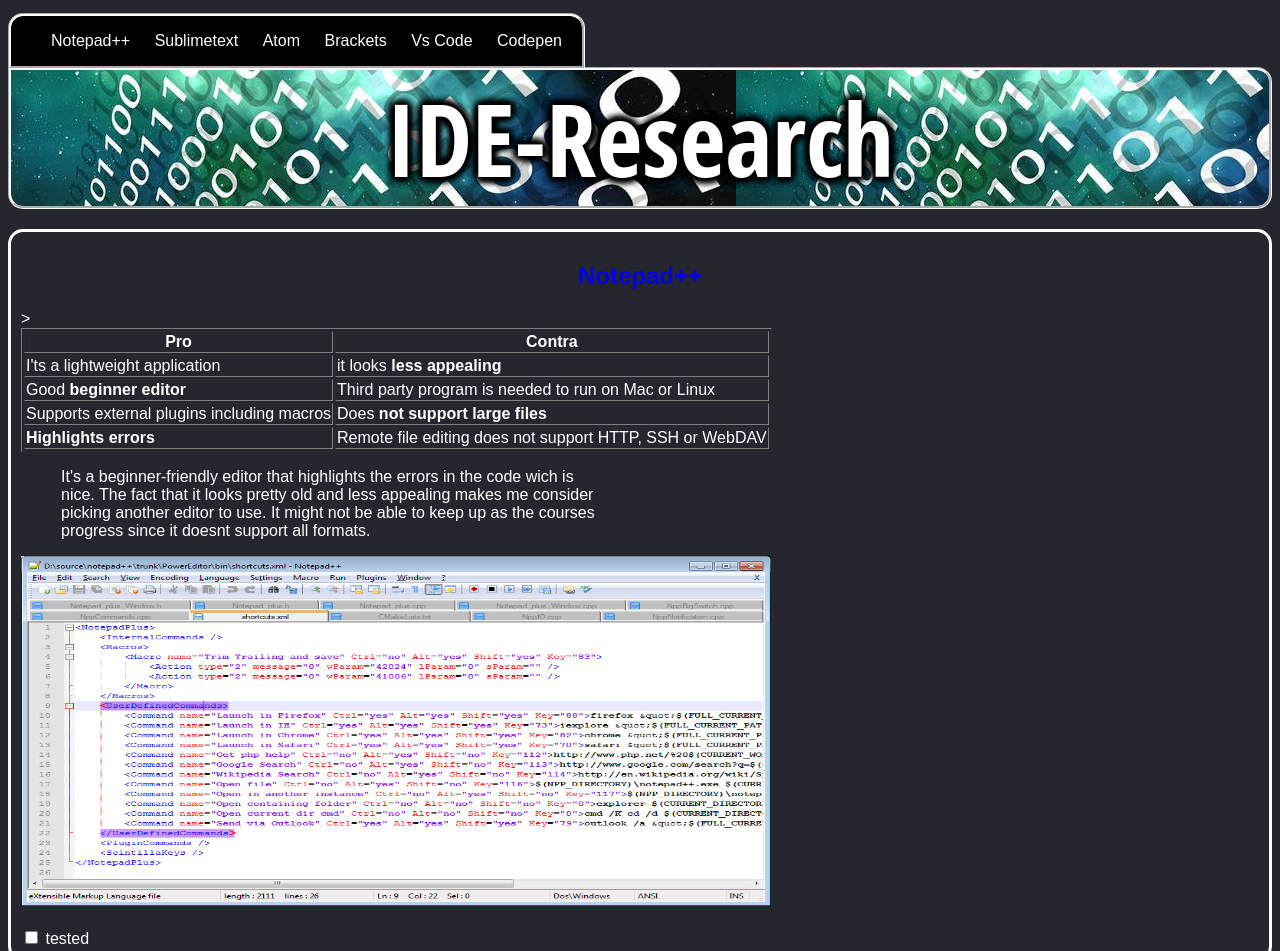
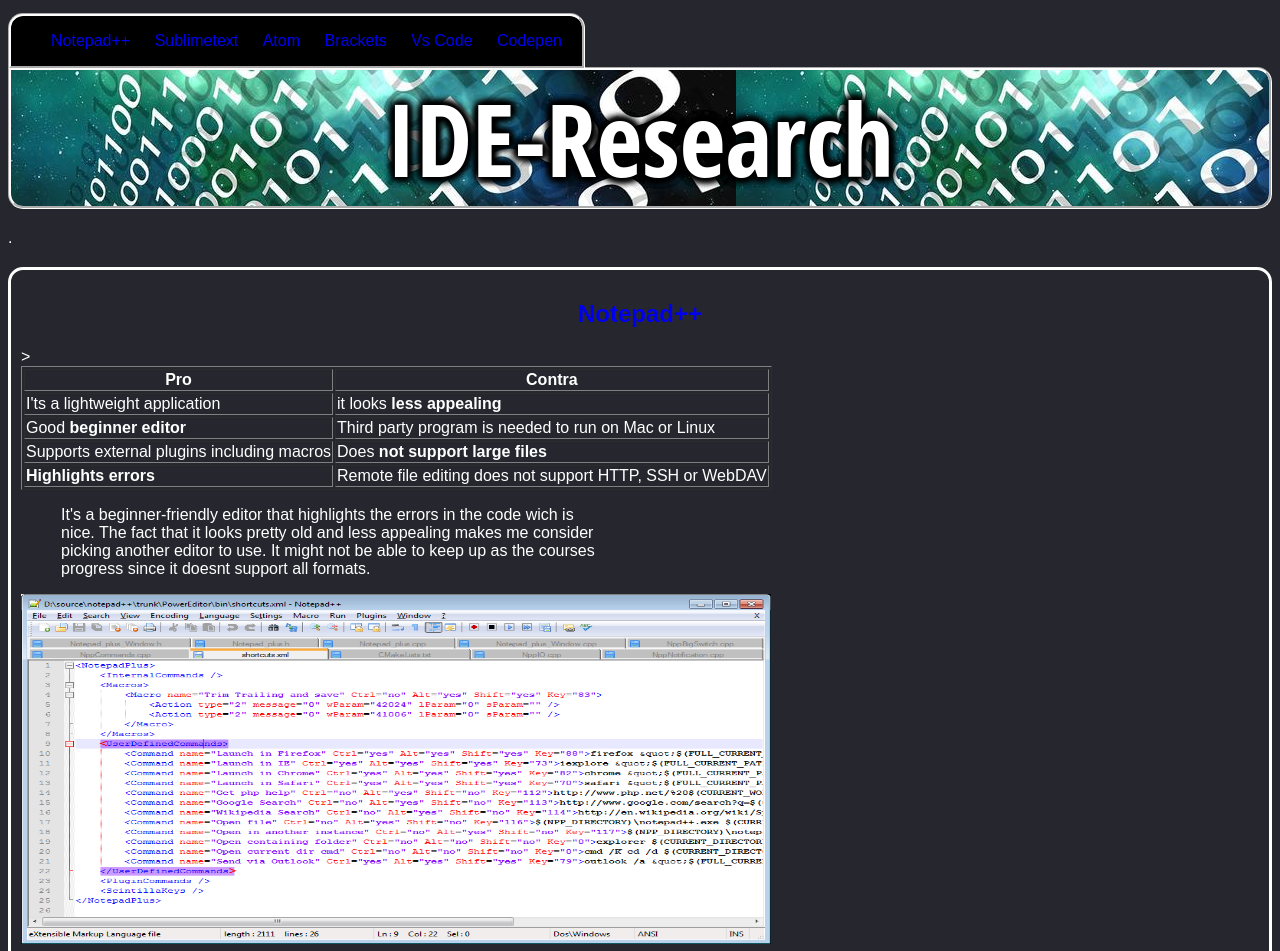
Before and after one commit to HaerensJanWebdesign/markdown-warmup-css, a plain HTML site: page index.html in a window 1280 px wide. Shown: the top 951 px of the page. Drawn offline with Linux system fonts and the light colour scheme.

Commit message:
made the nav bar link to the different ide's

```diff
--- a/index.html
+++ b/index.html
@@ -10,14 +10,15 @@
         <h1>IDE-Research</h1>
             <div class="banner">
                  <ul id="horizontal list">
-                     <li>Notepad++</li>
-                     <li>Sublimetext</li>
-                     <li>Atom</li>
-                     <li>Brackets</li>
-                     <li>Vs Code</li>
-                     <li>Codepen</li>
+                     <li><a href="#notepad">Notepad++</a></li>
+                     <li><a href="#sublime">Sublimetext</a></li>
+                     <li><a href="#atom">Atom</a></li>
+                     <li><a href="#brackets">Brackets</a></li>
+                     <li><a href="#vscode">Vs Code</a></li>
+                     <li><a href="#codepen">Codepen</a></li>
                 </ul>
             </div>
+            <a id="notepad">.</a>
     </div><!--header ends here-->
 <div class="box-1">
     <h2><a href="https://notepad-plus-plus.org/download/v6.9.2.html">Notepad++</a></h2>
@@ -54,7 +55,7 @@
             <input type="checkbox" name="tested" > tested
         </form>
 </div> <!--box 1 ends here-->
-    </br>
+    <a id="sublime">.</a>
     </br>
 <div class="box-2">
 <h2><a href=https://www.sublimetext.com/download>Sublime Text</a></h2>
@@ -90,7 +91,7 @@
         <input type="checkbox" name="tested"> tested
     </form>
 </div> <!--box 2 ends here-->
-</br>
+<a id="atom">.</a>
 </br>
 <div class="box-3">
 <h2><a href=https://atom.io>Atom</a></h2>
@@ -118,7 +119,7 @@
         <input type="checkbox" name="tested"> tested
     </form>
 </div><!--box 3 ends here-->
-</br>
+<a id="brackets">.</a>
 </br>
 <div class="box-4">
 <h2><a href=http://brackets.io>Brackets</a></h2>
@@ -150,7 +151,7 @@
         <input type="checkbox" name="tested"> tested
     </form>
     </div><!--box 4 ends here-->
-</br>
+    <a id="vscode">.</a>
 </br>
 <div class="box-5">
 <h2>🏆🏆🏆<a href=https://code.visualstudio.com/download>Visual Studio Code</a>🏆🏆🏆</h2>
@@ -182,7 +183,7 @@
         <input type="checkbox" name="tested"> tested
     </form>
 </div><!--box 5 ends here-->
-</br>
+<a id="codepen">.</a>
 </br>
 <div class ="box-6">
 <h2><a href=https://codepen.io/#>CodePen</a></h2>
```
